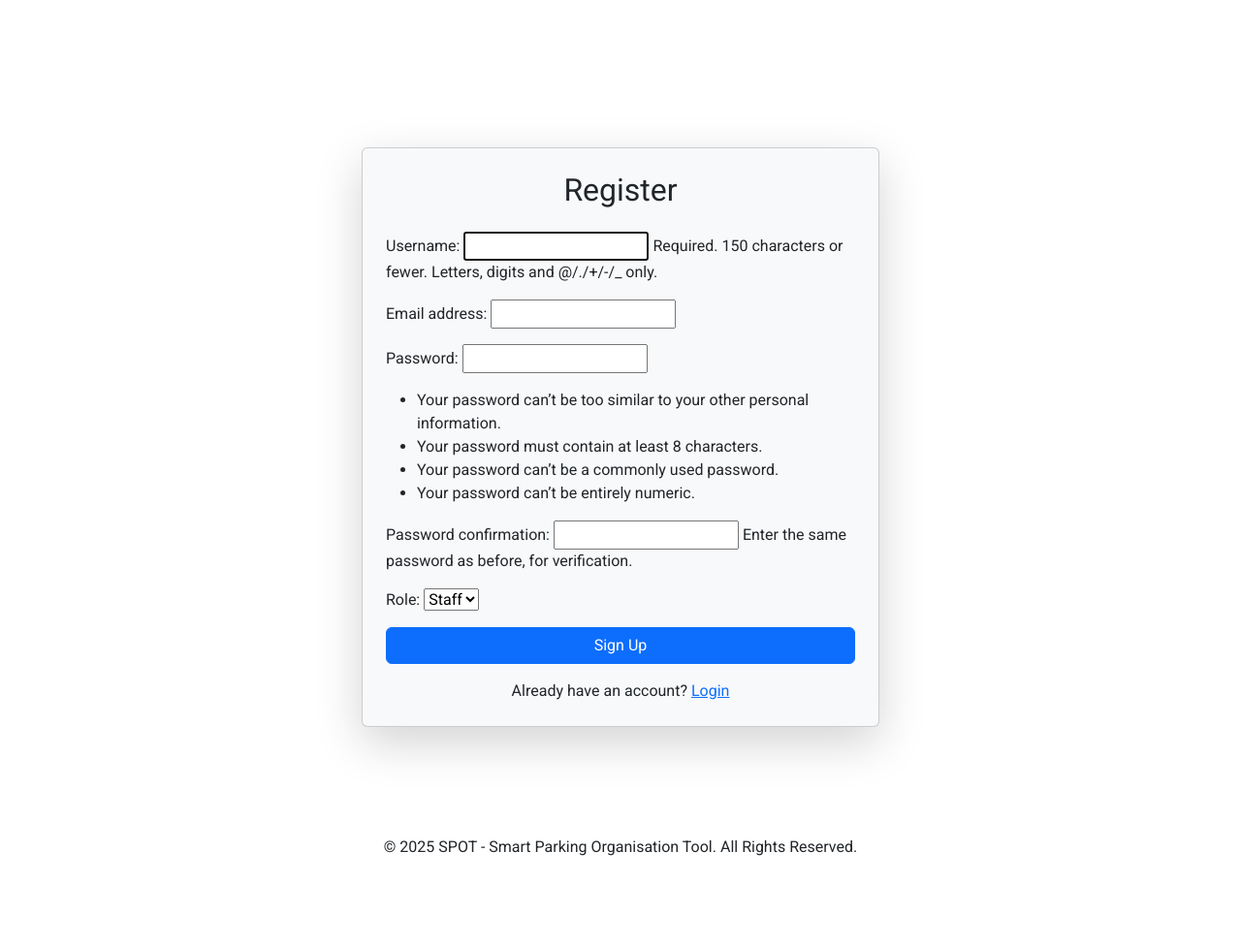
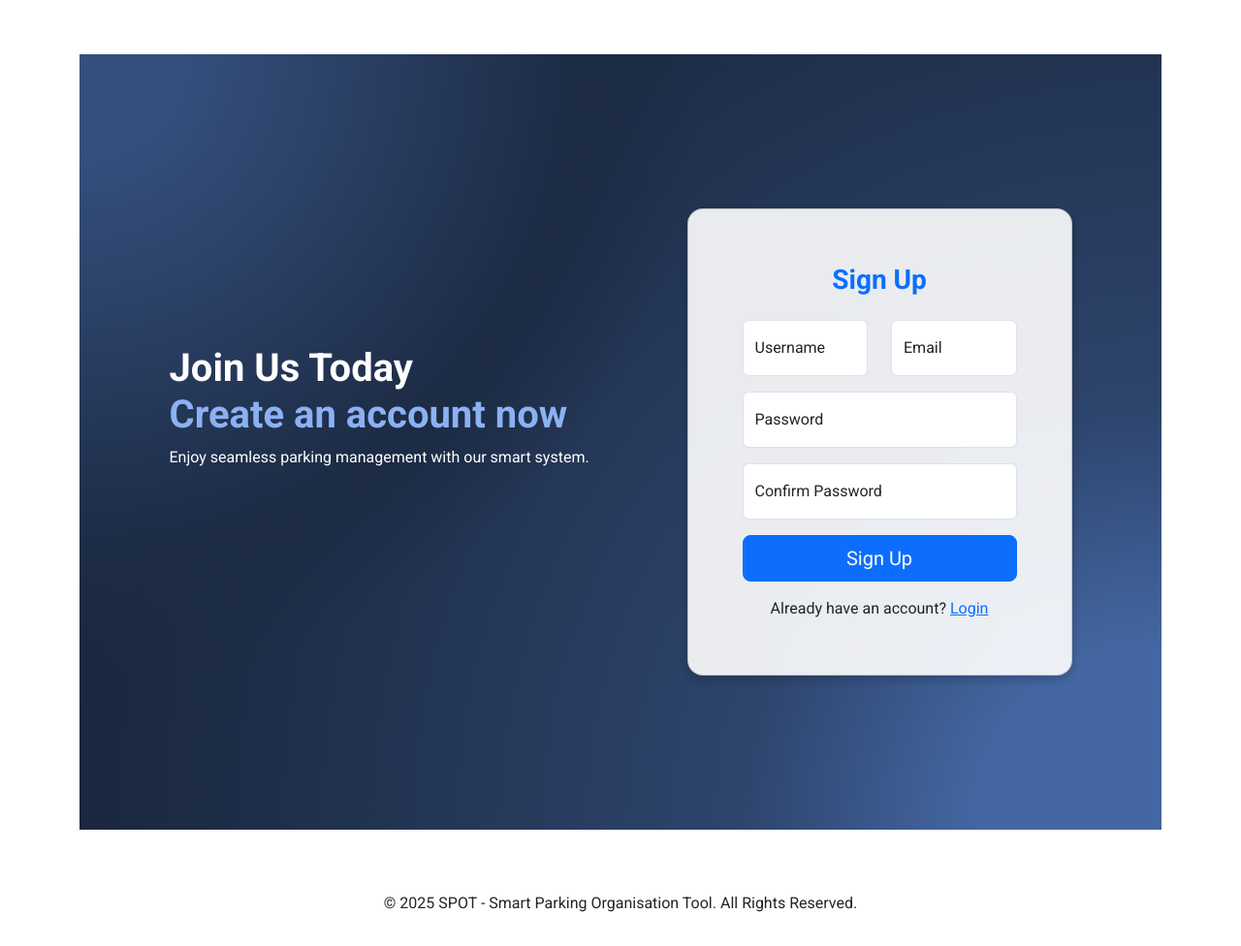
Before and after one commit to tharun977/spot-main, a Django app: page /register/ in a window 1280 px wide. Shown: the whole page at 97% size. Before the commit the page ends 883 px from the top, so only its background shows below. Run offline with Django 5.2, Linux system fonts and the light colour scheme; some libraries are stand-ins or nearby versions.

Commit message:
ui impro

```diff
--- a/templates/register.html
+++ b/templates/register.html
@@ -1,32 +1,109 @@
 {% extends 'base.html' %}
+
 {% block content %}
-<div class="container py-5">
-    <div class="row justify-content-center">
-        <div class="col-md-6">
-            <!-- Space for messages to prevent navbar overlap -->
-            <div class="mt-5"></div>
+<style>
+  .background-radial-gradient {
+    min-height: 100vh;
+    background-color: hsl(218, 41%, 15%);
+    background-image: radial-gradient(650px circle at 0% 0%,
+        hsl(218, 41%, 35%) 15%,
+        hsl(218, 41%, 30%) 35%,
+        hsl(218, 41%, 20%) 75%,
+        hsl(218, 41%, 19%) 80%,
+        transparent 100%),
+      radial-gradient(1250px circle at 100% 100%,
+        hsl(218, 41%, 45%) 15%,
+        hsl(218, 41%, 30%) 35%,
+        hsl(218, 41%, 20%) 75%,
+        hsl(218, 41%, 19%) 80%,
+        transparent 100%);
+    display: flex;
+    justify-content: center;
+    align-items: center;
+  }
 
-            {% if messages %}
-                {% for message in messages %}
-                    <div class="alert alert-success alert-dismissible fade show" role="alert">
-                        {{ message }}
-                        <button type="button" class="btn-close" data-bs-dismiss="alert" aria-label="Close"></button>
+  .card-custom {
+    border-radius: 1rem;
+    box-shadow: 0 4px 10px rgba(0, 0, 0, 0.2);
+    background: hsla(0, 0%, 100%, 0.9);
+    backdrop-filter: blur(25px);
+    padding: 2rem;
+  }
+
+  .form-floating input {
+    height: 50px;
+    padding-left: 15px;
+  }
+
+  .form-floating label {
+    padding-left: 12px;
+  }
+
+  .social-buttons .btn {
+    border-radius: 50px;
+    font-size: 1.2rem;
+    padding: 10px 15px;
+  }
+</style>
+
+<section class="background-radial-gradient">
+  <div class="container px-4 py-5 px-md-5 text-center text-lg-start">
+    <div class="row gx-lg-5 align-items-center justify-content-center">
+      <div class="col-lg-6 mb-5">
+        <h1 class="fw-bold text-white">
+          Join Us Today <br />
+          <span style="color: hsl(218, 81%, 75%)">Create an account now</span>
+        </h1>
+        <p class="mb-4 opacity-70 text-white">
+          Enjoy seamless parking management with our smart system.
+        </p>
       </div>
-                {% endfor %}
-            {% endif %}
 
-            <div class="card bg-light p-4 shadow-lg">
-                <h2 class="text-center mb-4">Register</h2>
+      <div class="col-lg-5">
+        <div class="card card-custom">
+          <div class="card-body p-4">
+            <h3 class="text-center text-primary fw-bold mb-4">Sign Up</h3>
+
             <form method="post">
               {% csrf_token %}
-                    {{ form.as_p }}
-                    <button type="submit" class="btn btn-primary w-100">Sign Up</button>
-                </form>
+
+              <div class="row">
+                <div class="col-md-6 mb-3">
+                  <div class="form-floating">
+                    <input type="text" name="{{ form.username.name }}" id="{{ form.username.id_for_label }}" class="form-control" placeholder="Username">
+                    <label for="{{ form.username.id_for_label }}">Username</label>
+                  </div>
+                </div>
+                <div class="col-md-6 mb-3">
+                  <div class="form-floating">
+                    <input type="email" name="{{ form.email.name }}" id="{{ form.email.id_for_label }}" class="form-control" placeholder="Email">
+                    <label for="{{ form.email.id_for_label }}">Email</label>
+                  </div>
+                </div>
+              </div>
+
+              <div class="form-floating mb-3">
+                <input type="password" name="{{ form.password1.name }}" id="{{ form.password1.id_for_label }}" class="form-control" placeholder="Password">
+                <label for="{{ form.password1.id_for_label }}">Password</label>
+              </div>
+
+              <div class="form-floating mb-3">
+                <input type="password" name="{{ form.password2.name }}" id="{{ form.password2.id_for_label }}" class="form-control" placeholder="Confirm Password">
+                <label for="{{ form.password2.id_for_label }}">Confirm Password</label>
+              </div>
+
+              <button type="submit" class="btn btn-primary btn-lg w-100">Sign Up</button>
+
+
               <div class="text-center mt-3">
                 Already have an account? <a href="{% url 'login' %}">Login</a>
               </div>
+            </form>
           </div>
         </div>
       </div>
+
     </div>
+  </div>
+</section>
 {% endblock %}
```
Also changed, not shown: templates/login.html (+70 -7 lines), templates/manage_parking_places.html (+7 -0 lines). Lines whose indentation alone changed are shown as unchanged.
